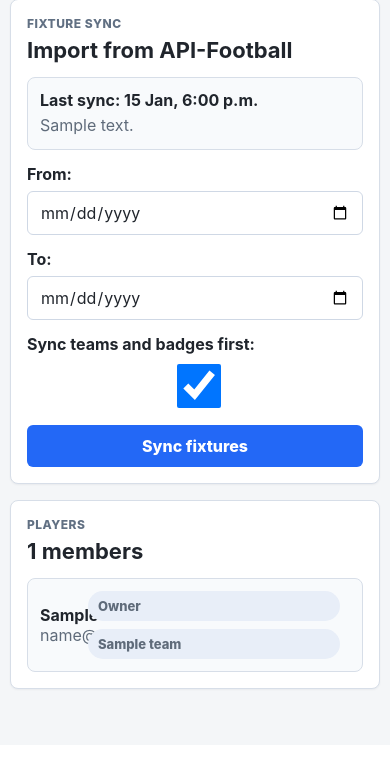
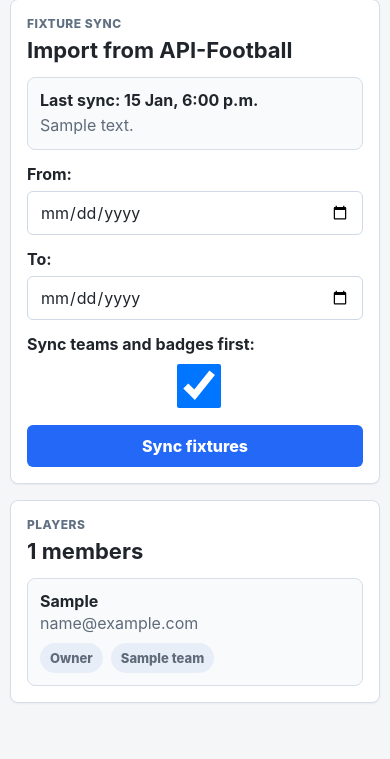
Before and after one commit to soojh007/prediction-league-platform, a Django app: page /organiser/leagues/1/settings/ in a window 390 px wide. Shown: the part 1962-2721 px from the top of the page. Before the commit the page ends 2653 px from the top, so only its background shows below. Run offline with Django 4.2, Linux system fonts and the light colour scheme; a user stored in the database is signed in; tables that the repository leaves empty hold one stand-in row (values such as "Sample post").

Commit message:
Add empty states and polish member list

```diff
--- a/static/leagues/styles.css
+++ b/static/leagues/styles.css
@@ -987,7 +987,7 @@ textarea {
 }
 
 .organiser-actions,
-.member-row > div:last-child {
+.member-meta {
     display: flex;
     flex-wrap: wrap;
     align-items: center;
@@ -1073,6 +1073,21 @@ textarea {
 
 .member-row {
     grid-template-columns: minmax(0, 1fr) auto;
+}
+
+.member-main {
+    display: grid;
+    min-width: 0;
+    gap: 2px;
+}
+
+.member-main strong,
+.member-main span {
+    overflow-wrap: anywhere;
+}
+
+.member-meta .pill {
+    max-width: 180px;
 }
 
 .admin-match-list {
@@ -1766,11 +1781,27 @@ textarea {
     }
 
     .profile-league-actions,
-    .organiser-actions,
-    .member-row > div:last-child {
+    .organiser-actions {
         align-items: stretch;
         justify-content: flex-start;
         flex-direction: column;
+    }
+
+    .member-row {
+        grid-template-columns: minmax(0, 1fr);
+        gap: 10px;
+    }
+
+    .member-main {
+        width: 100%;
+    }
+
+    .member-meta {
+        justify-content: flex-start;
+    }
+
+    .member-meta .pill {
+        max-width: 100%;
     }
 
     .predict-button,
--- a/templates/leagues/home.html
+++ b/templates/leagues/home.html
@@ -76,7 +76,10 @@
                 <span>View league</span>
             </a>
         {% empty %}
-            <p class="helper-text">No public leagues are available yet.</p>
+            <div class="empty-state">
+                <strong>Leagues are being prepared</strong>
+                <span>Public competitions will appear here when registration opens.</span>
+            </div>
         {% endfor %}
     </div>
 </section>
--- a/templates/leagues/organiser_league_settings.html
+++ b/templates/leagues/organiser_league_settings.html
@@ -71,7 +71,7 @@
         <div class="leaderboard-list">
             {% for member in members %}
                 <div class="leaderboard-row member-row">
-                    <div>
+                    <div class="member-main">
                         <strong>
                             {% if member.user.first_name %}
                                 {{ member.user.first_name }}
@@ -81,7 +81,7 @@
                         </strong>
                         <span>{{ member.user.email|default:"No email" }}</span>
                     </div>
-                    <div>
+                    <div class="member-meta">
                         <span class="pill">{{ member.get_role_display }}</span>
                         {% if member.supported_team %}
                             <span class="pill">{{ member.supported_team.name }}</span>
--- a/templates/leagues/organiser_matches.html
+++ b/templates/leagues/organiser_matches.html
@@ -60,7 +60,11 @@
                 </div>
             </div>
         {% empty %}
-            <p class="helper-text">No matches have been added to this competition yet.</p>
+            <div class="empty-state">
+                <strong>Fixtures are being prepared</strong>
+                <span>Add matches manually or sync fixtures from the API when you are ready.</span>
+                <a class="secondary-button" href="{% url 'organiser_match_create' league.pk %}">Add first match</a>
+            </div>
         {% endfor %}
     </div>
 </section>
--- a/templates/leagues/organiser_teams.html
+++ b/templates/leagues/organiser_teams.html
@@ -41,7 +41,11 @@
                 </div>
             </div>
         {% empty %}
-            <p class="helper-text">No teams have been added yet.</p>
+            <div class="empty-state">
+                <strong>No teams yet</strong>
+                <span>Add clubs before creating fixtures or importing a league schedule.</span>
+                <a class="secondary-button" href="{% url 'organiser_team_create' league.pk %}">Add first team</a>
+            </div>
         {% endfor %}
     </div>
 </section>
```
Also changed, not shown: templates/leagues/dashboard.html (+17 -2 lines).
